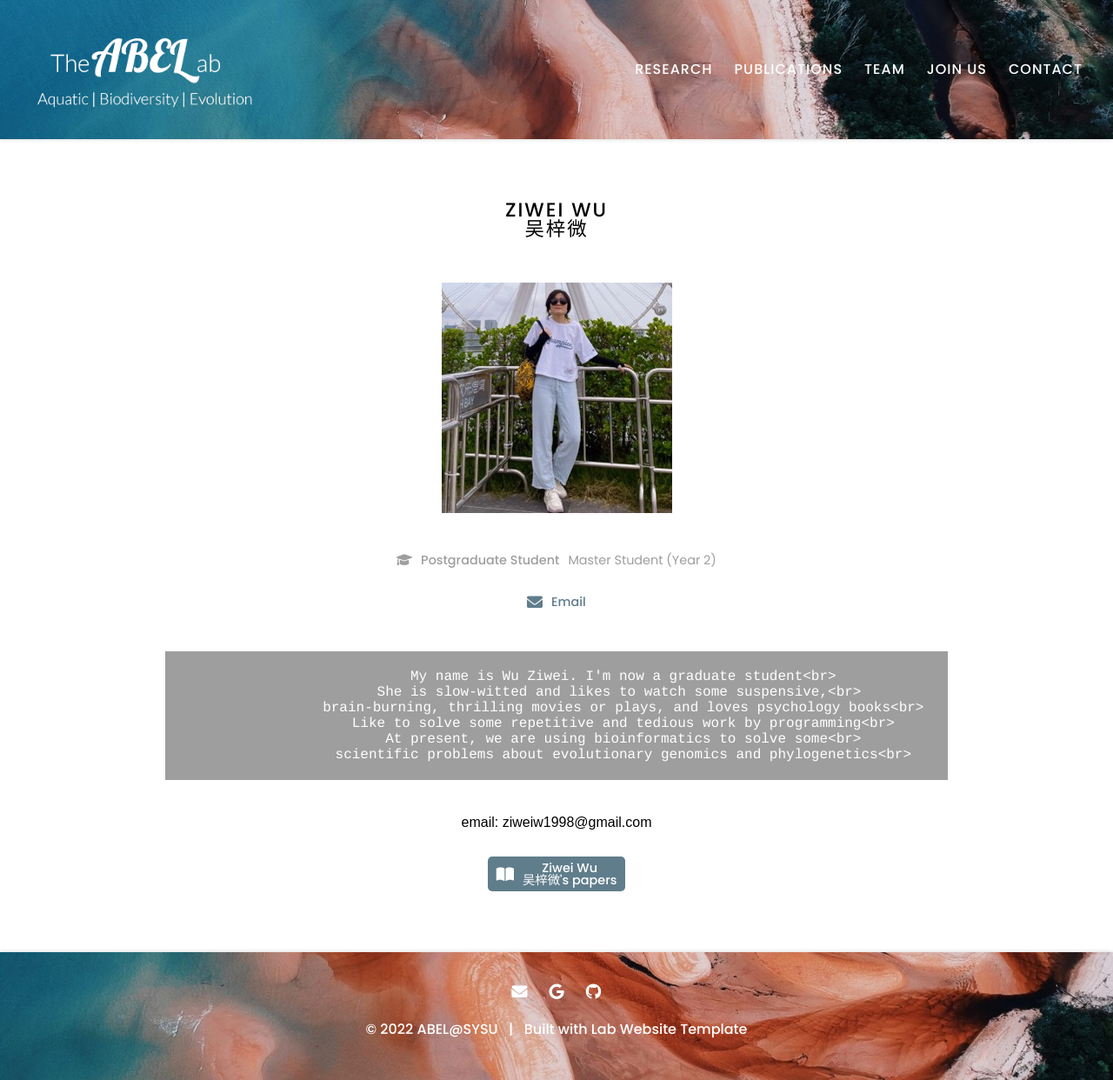
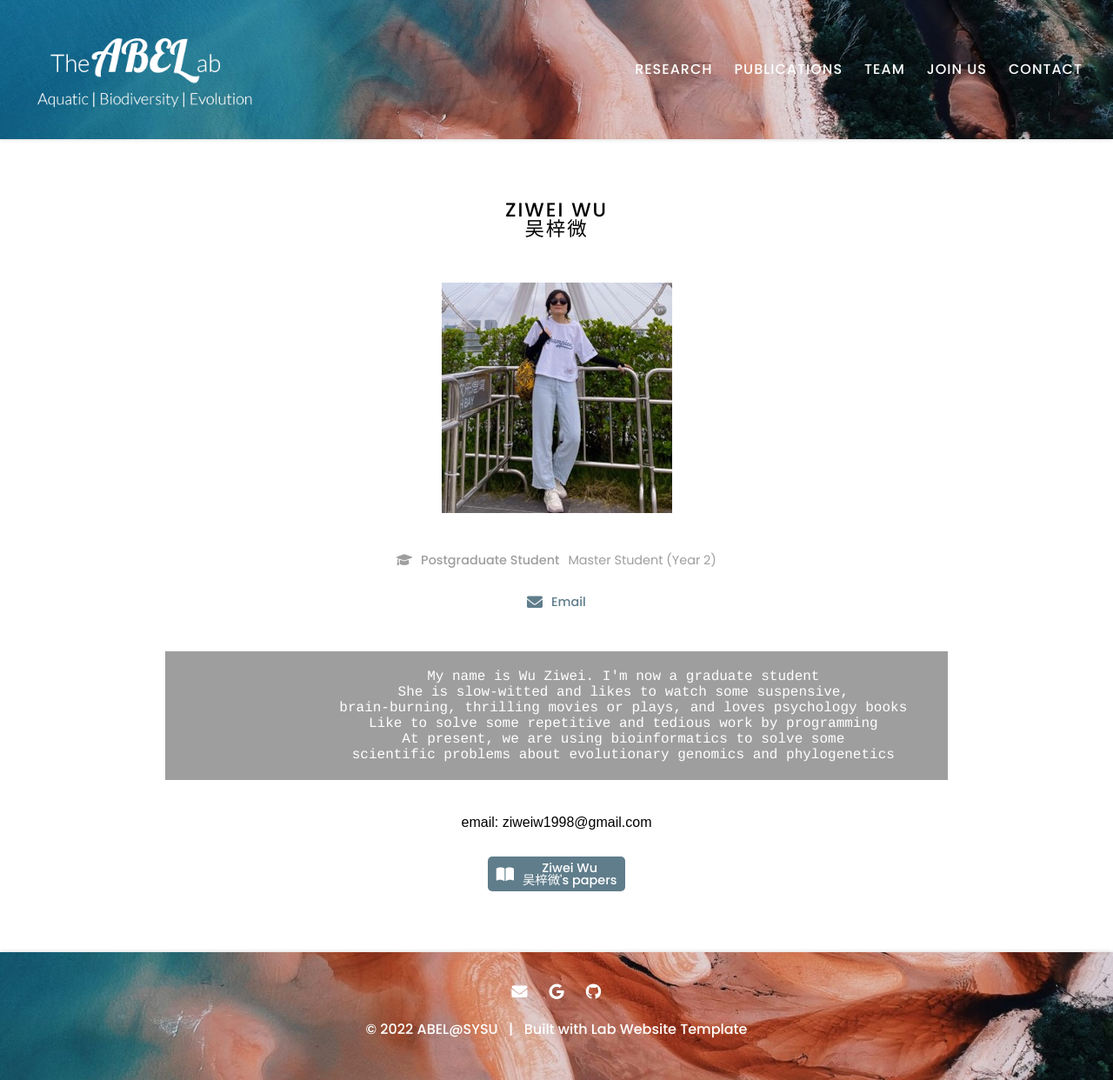
Before and after one commit to abel-sysu/en, a Jekyll site: the page built from _members/wuziwei.md, in a window 1280 px wide. Shown: the whole page at 87% size. Built offline with Jekyll 4.4.1, drawn with Linux system fonts in a browser that asks for light colours.

```diff
--- a/_members/wuziwei.md
+++ b/_members/wuziwei.md
@@ -10,12 +10,12 @@ links:
   email: ziweiw1998@gmail.com
 ---
 
-                    My name is Wu Ziwei. I'm now a graduate student<br>
-                    She is slow-witted and likes to watch some suspensive,<br>
-                    brain-burning, thrilling movies or plays, and loves psychology books<br>
-                    Like to solve some repetitive and tedious work by programming<br>
-                    At present, we are using bioinformatics to solve some<br>
-                    scientific problems about evolutionary genomics and phylogenetics<br>
+                    My name is Wu Ziwei. I'm now a graduate student
+                    She is slow-witted and likes to watch some suspensive,
+                    brain-burning, thrilling movies or plays, and loves psychology books
+                    Like to solve some repetitive and tedious work by programming
+                    At present, we are using bioinformatics to solve some
+                    scientific problems about evolutionary genomics and phylogenetics
 <centre>
 email: ziweiw1998@gmail.com
 </centre>
```
